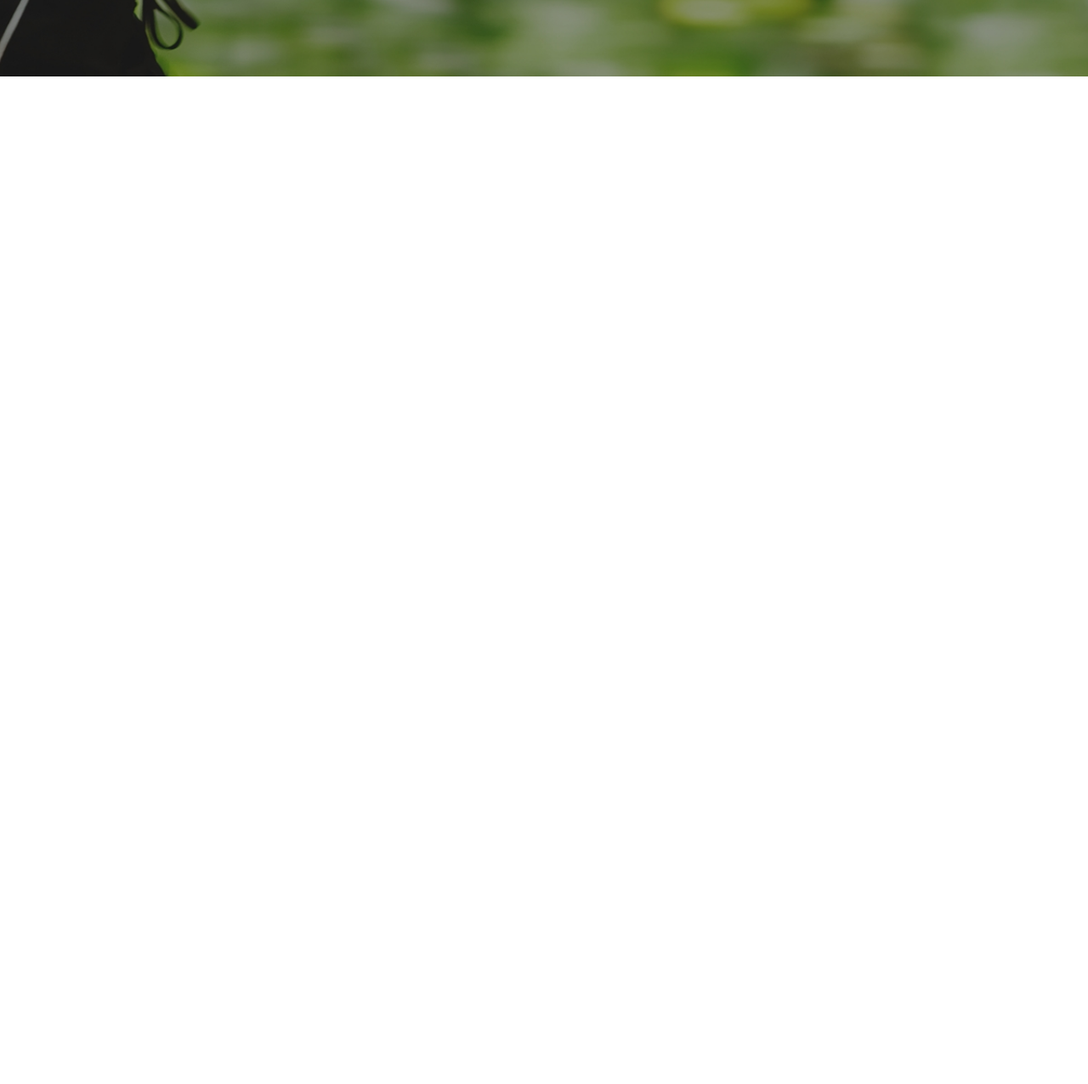
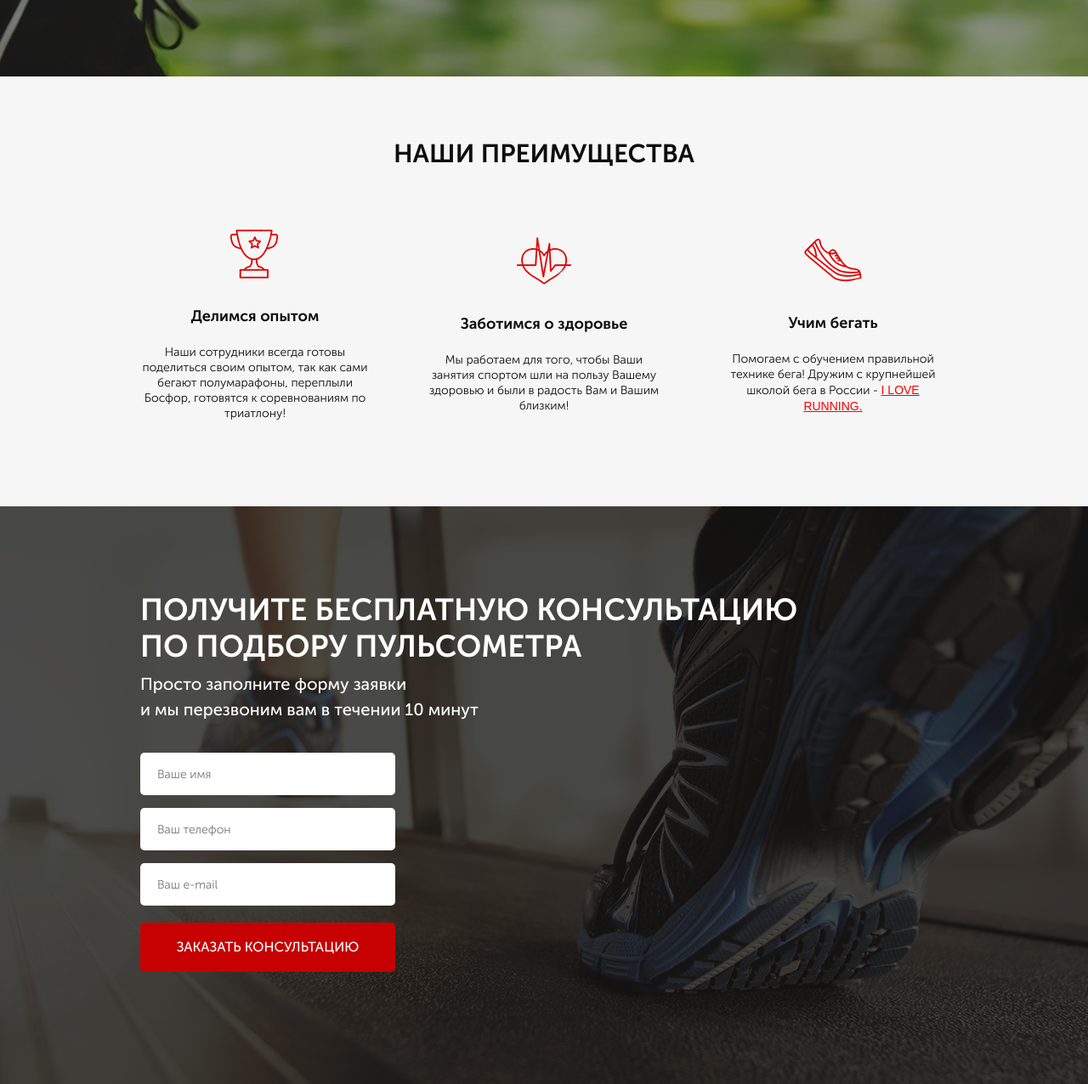
Before and after one commit to helloworld1001/pulsometer-project, a website: page src/index.html in a window 1280 px wide. Shown: the part 604-1880 px from the top of the page at 85% size. Before the commit the page ends 800 px from the top, so only its background shows below. Drawn offline with Linux system fonts and the light colour scheme; a web font is replaced by a local one.

Commit message:
add advantages and consultation

```diff
--- a/src/index.html
+++ b/src/index.html
@@ -6,6 +6,9 @@
     <meta name="viewport" content="width=device-width, initial-scale=1.0" />
     <link rel="stylesheet" href="css/bootstrap-reboot.min.css" />
     <link rel="stylesheet" href="css/fonts.css">
+    <link rel="preconnect" href="https://fonts.googleapis.com">
+    <link rel="preconnect" href="https://fonts.gstatic.com" crossorigin>
+    <link href="https://fonts.googleapis.com/css2?family=MuseoModerno:wght@300&display=swap" rel="stylesheet">
     <link rel="stylesheet" href="css/styles.min.css" />
     <title>MyPulse</title>
 </head>
@@ -59,6 +62,54 @@
             </div>
         </div>
     </div>
+    <div class="advantages">
+        <div class="container">
+            <h2 class="title">
+                НАШИ ПРЕИМУЩЕСТВА
+            </h2>
+            <div class="advantages__wrapper">
+                <div class="advantages__item">
+                    <div class="advantages__img"><img src="icons/advantages/cup.png" alt="cup"></div>
+                    <div class="advantages__title">Делимся опытом</div>
+                    <div class="advantages__descr">Наши сотрудники всегда готовы поделиться своим опытом, так как сами
+                        бегают полумарафоны, переплыли Босфор, готовятся к
+                        соревнованиям по триатлону!</div>
+                </div>
+                <div class="advantages__item">
+                    <div class="advantages__img"><img src="icons/advantages/heart.png" alt="heart"></div>
+                    <div class="advantages__title">Заботимся о здоровье</div>
+                    <div class="advantages__descr">Мы работаем для того, чтобы Ваши занятия спортом шли на пользу Вашему
+                        здоровью и были в радость Вам и Вашим близким!</div>
+                </div>
+                <div class="advantages__item">
+                    <div class="advantages__img"><img src="icons/advantages/shoe.png" alt="shoe"></div>
+                    <div class="advantages__title">Учим бегать</div>
+                    <div class="advantages__descr">Помогаем с обучением правильной технике бега! Дружим с крупнейшей
+                        школой бега в России - <a href="#">I LOVE RUNNING.</a></div>
+                </div>
+            </div>
+        </div>
+    </div>
+
+    <div class="consultation">
+        <div class="container">
+            <h2 class="title title_left">
+                Получите бесплатную консультацию<br>
+                по подбору пульсометра
+            </h2>
+            <div class="consultation__descr">
+                Просто заполните форму заявки<br>
+                и мы перезвоним вам в течении 10 минут
+            </div>
+            <form class="feed-form" action="#">
+                <input name="name" required placeholder="Ваше имя" value="" type="text">
+                <input name="phone" required placeholder="Ваш телефон" value="" type="number">
+                <input name="email" required placeholder="Ваш e-mail" value="" type="e-mail">
+                <button class="button button_submit">Заказать консультацию</button>
+            </form>
+        </div>
+    </div>
+    <script src="js/script.js"></script>
 </body>
 
 </html>
--- /dev/null
+++ b/src/sass/blocks/_advantages.scss
@@ -0,0 +1,44 @@
+.advantages {
+    min-height: 473px;
+    padding: 73px 0 65px;
+    background-color: #F6F6F6;
+
+    &__wrapper {
+        display: flex;
+        justify-content: space-between;
+        align-items: center;
+        margin: 65px 0 35px;
+    }
+
+    &__item {
+        display: flex;
+        flex-direction: column;
+        align-items: center;
+        max-width: 270px;
+    }
+
+    &__title {
+        margin-top: 30px;
+        color: #0D0D0D;
+        text-align: center;
+        font-size: 18px;
+        font-weight: 700;
+    }
+
+    &__descr {
+        margin-top: 20px;
+        color: #0D0D0D;
+        text-align: center;
+        font-size: 14px;
+        font-weight: 300;
+        line-height: 18px;
+
+        a {
+            color: #F00;
+            font-family: 'MuseoModerno', sans-serif;
+            font-size: 14px;
+            line-height: 18px;
+            text-decoration-line: underline;
+        }
+    }
+}
--- a/src/sass/blocks/_buttons.scss
+++ b/src/sass/blocks/_buttons.scss
@@ -17,4 +17,11 @@
         border-radius: 5px;
         font-size: 16px;
     }
+
+    &_submit {
+        width: 100%;
+        height: 58px;
+        background-color: #C70101;
+        font-size: 16px;
+    }
 }
--- /dev/null
+++ b/src/sass/blocks/_consultation.scss
@@ -0,0 +1,11 @@
+.consultation {
+    min-height: 680px;
+    padding: 100px 0 92px;
+    background: url('../../img/bg2.jpg') center (center/cover) no-repeat;
+
+    &__descr {
+        color: #ffffff;
+        font-size: 20px;
+        font-weight: 500;
+    }
+}
--- /dev/null
+++ b/src/sass/blocks/_forms.scss
@@ -0,0 +1,22 @@
+.feed-form {
+    margin-top: 36px;
+    display: flex;
+    flex-direction: column;
+    width: 300px;
+
+    input {
+        height: 50px;
+        border-radius: 5px;
+        background-color: #fff;
+        margin-bottom: 15px;
+        border: none;
+        padding: 0 20px;
+        color: #4B4B4B;
+        font-size: 14px;
+        font-weight: 300;
+
+        &:nth-child(3) {
+            margin-bottom: 20px;
+        }
+    }
+}
--- /dev/null
+++ b/src/sass/blocks/_titles.scss
@@ -0,0 +1,13 @@
+.title {
+    color: #0d0d0d;
+    font-size: 30px;
+    font-weight: 700;
+    text-align: center;
+    text-transform: uppercase;
+
+    &_left {
+        color: #FFF;
+        font-size: 36px;
+        text-align: left;
+    }
+}
--- a/src/sass/styles.scss
+++ b/src/sass/styles.scss
@@ -12,3 +12,7 @@
 @import 'blocks/promo';
 @import 'blocks/header';
 @import 'blocks/buttons';
+@import 'blocks/advantages';
+@import 'blocks/titles';
+@import 'blocks/_consultation.scss';
+@import 'blocks/forms'
```
Also changed, not shown: src/css/styles.min.css, src/icons/advantages/cup.png (added), src/icons/advantages/heart.png (added), src/icons/advantages/shoe.png (added), src/img/bg2.jpg (added), src/js/script.js (added).
